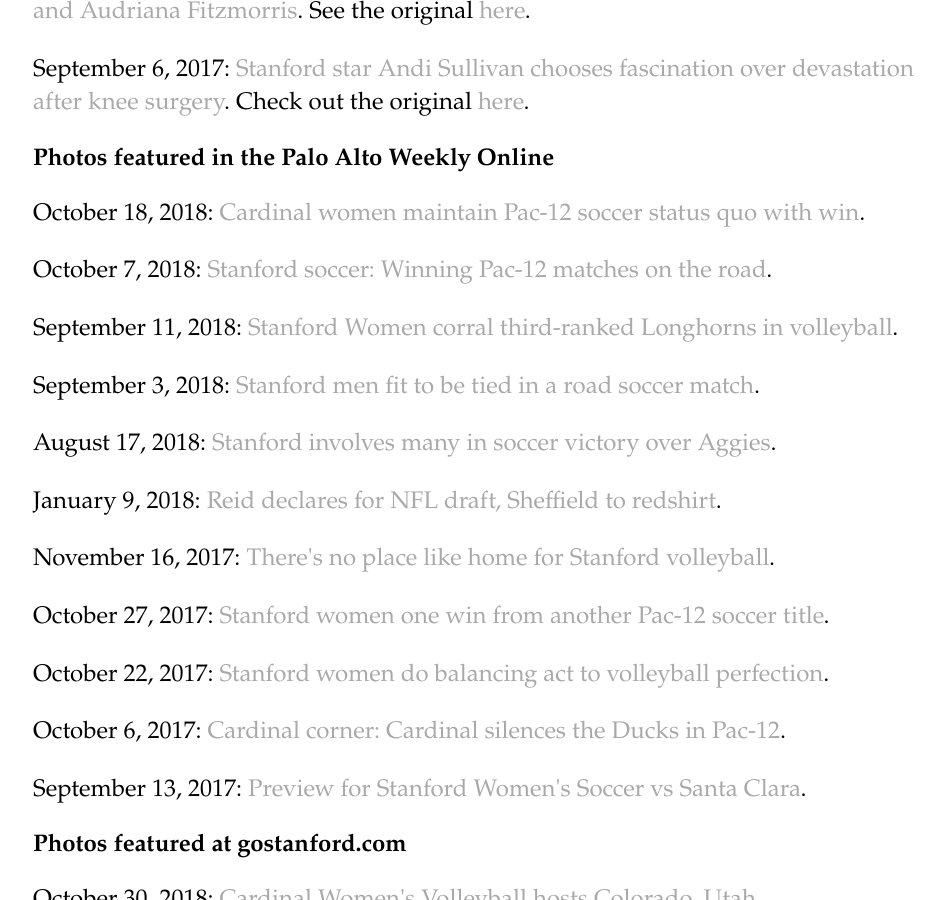
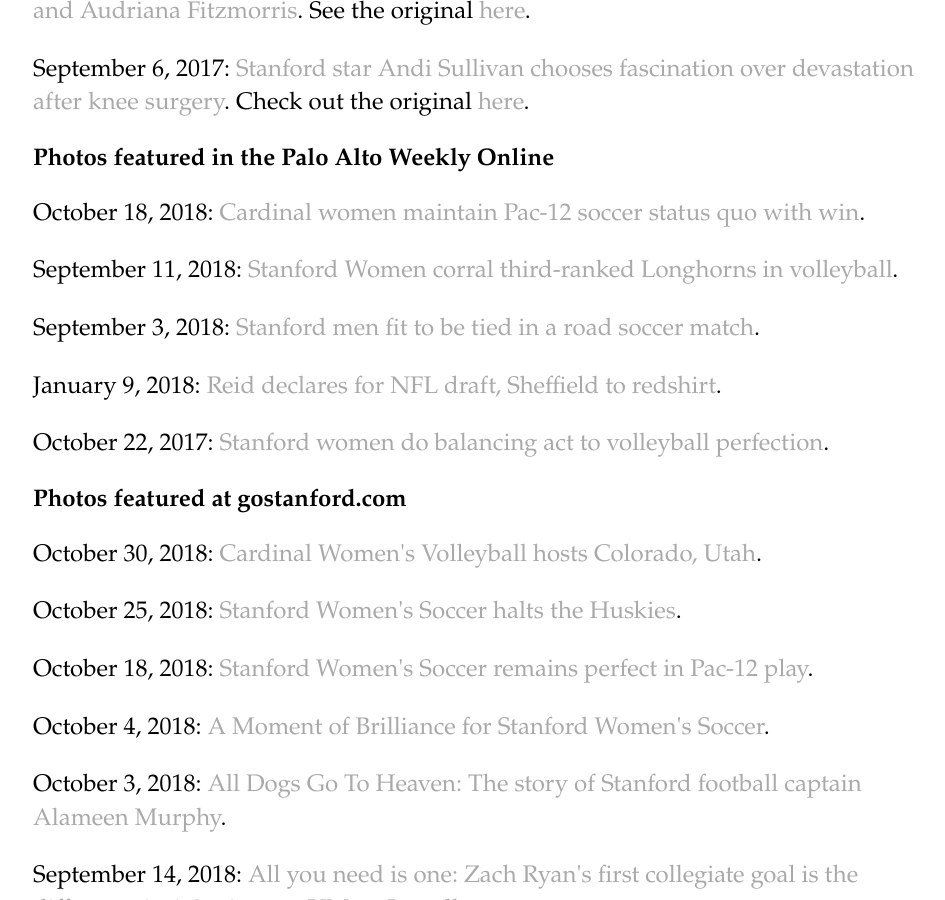
Before and after one commit to echang17/echang17.github.io, a Jekyll site: the page built from links/index.html, in a window 1280 px wide and 900 px high, scrolled down 411 px. Shown: the whole window, without its empty margins (159-1104 px from the left). Built offline with Jekyll 4.4.1, drawn with Linux system fonts in a browser that asks for light colours.

Commit message:
Update index.html

```diff
--- a/links/index.html
+++ b/links/index.html
@@ -11,16 +11,10 @@
   <p></p>
   <h2>Photos featured in the Palo Alto Weekly Online</h2>
     <p>October 18, 2018: <a href="https://www.paloaltoonline.com/news/2018/10/18/cardinal-women-maintain-pac-12-soccer-status-quo-with-home-win">Cardinal women maintain Pac-12 soccer status quo with win</a>.</p>
-    <p>October 7, 2018: <a href="https://www.paloaltoonline.com/news/2018/10/07/stanford-soccer-winning-pac-12-matches-on-the-road">Stanford soccer: Winning Pac-12 matches on the road</a>.</p>
     <p>September 11, 2018: <a href="https://www.paloaltoonline.com/news/2018/09/11/stanford-women-corral-third-ranked-longhorns-in-volleyball">Stanford Women corral third-ranked Longhorns in volleyball</a>.</p>
     <p>September 3, 2018: <a href="https://www.paloaltoonline.com/news/2018/09/03/stanford-men-fit-to-be-tied-in-a-road-soccer-match">Stanford men fit to be tied in a road soccer match</a>.</p>
-    <p>August 17, 2018: <a href="https://www.paloaltoonline.com/news/2018/08/17/stanford-involves-many-in-soccer-victory-over-aggies">Stanford involves many in soccer victory over Aggies</a>.</p>
     <p>January 9, 2018: <a href="https://paloaltoonline.com/news/2018/01/09/cardinal-corner-reid-declares-for-nfl-draft-sheffield-to-redshirt">Reid declares for NFL draft, Sheffield to redshirt</a>.</p>
-    <p>November 16, 2017: <a href="https://www.paloaltoonline.com/news/2017/11/16/theres-no-place-like-home-for-stanford-volleyball">There's no place like home for Stanford volleyball</a>.</p>
-    <p>October 27, 2017: <a href="https://www.paloaltoonline.com/news/2017/10/27/stanford-women-one-win-from-another-pac-12-soccer-title">Stanford women one win from another Pac-12 soccer title</a>.</p>
     <p>October 22, 2017: <a href="https://www.paloaltoonline.com/news/2017/10/22/stanford-women-do-balancing-act-to-volleyball-perfection">Stanford women do balancing act to volleyball perfection</a>.</p>
-    <p>October 6, 2017: <a href="https://www.paloaltoonline.com/news/2017/10/06/cardinal-corner-cardinal-silences-the-ducks-in-pac-12-volleyball">Cardinal corner: Cardinal silences the Ducks in Pac-12</a>.</p>
-    <p>September 13, 2017: <a href="https://www.paloaltoonline.com/news/2017/09/13/cardinal-broncos-ready-to-rock-stevens-stadium-sunday">Preview for Stanford Women's Soccer vs Santa Clara</a>.</p>
   <p></p>
   <h2>Photos featured at gostanford.com</h2>
     <p>October 30, 2018: <a href="https://gostanford.com/news/2018/10/30/womens-volleyball-card-hosts-colorado-utah.aspx">Cardinal Women's Volleyball hosts Colorado, Utah</a>.</p>
```
